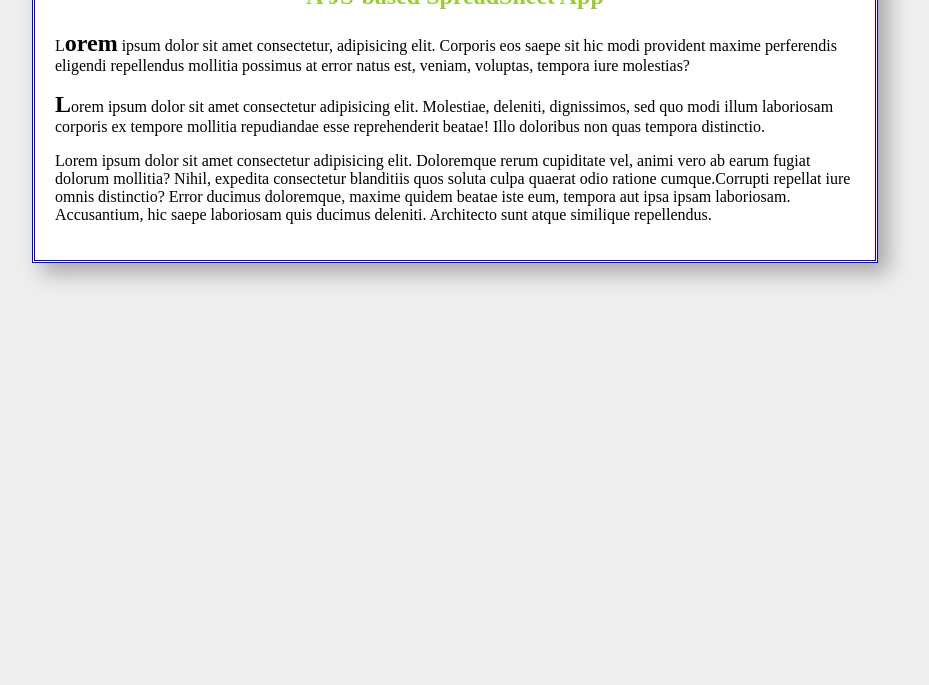
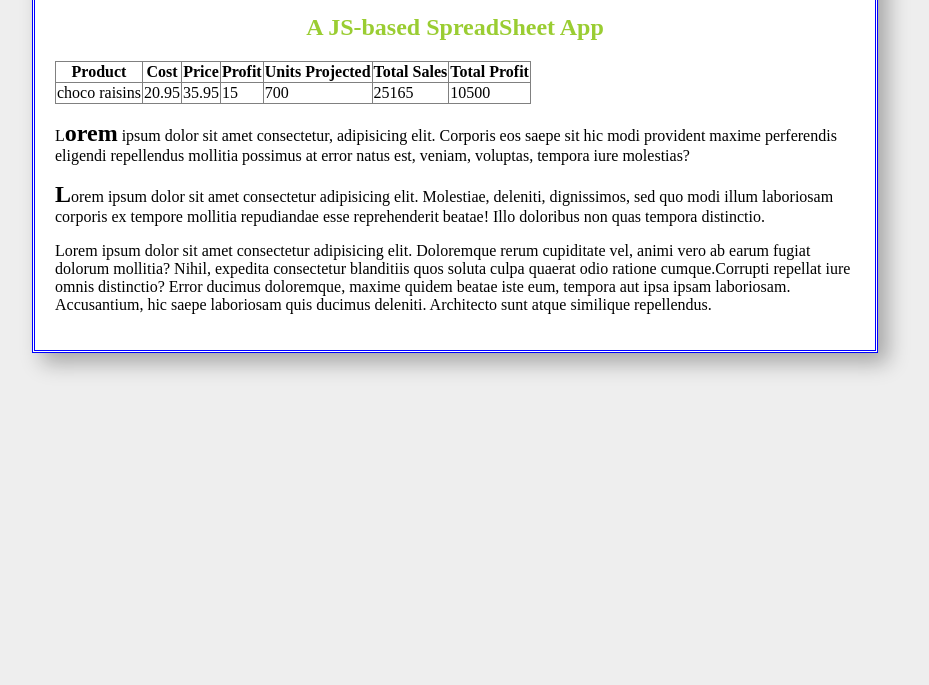
Before and after one commit to evatherm90/JSDAY01, a plain HTML site: page index.html in a window 1280 px wide. Shown: the part 115-800 px from the top of the page, without its empty margins (185-1114 px from the left). Drawn offline with Linux system fonts and the light colour scheme.

Commit message:
Step 07 basic table content and border type

```diff
--- a/index.html
+++ b/index.html
@@ -20,6 +20,10 @@
             color: black;
         }
 
+        h1 {
+            font-size: 35px;
+        }
+
         h1, h2 {
             text-align: center;
         }
@@ -35,6 +39,14 @@
             background-color: #fff;
             box-shadow: 10px 10px 20px rgba(0,0,0,0.3);
         }
+        th, td{
+            border: 1px solid gray;
+        }
+
+        table{
+            border-collapse: collapse;
+        }
+
     </style>
 </head>
 
@@ -43,6 +55,35 @@
     <section class="container">
         <h1>JS<span id="title-part">Excel</span></h1>
         <h2 id="title-part">A JS-based SpreadSheet App</h2>
+
+<!--SPREADSHEET TABLE-->
+        <table>
+            <thead>
+                <tr>
+                    <th>Product</th>
+                    <th>Cost</th>
+                    <th>Price</th>
+                    <th>Profit</th>
+                    <th>Units Projected</th>
+                    <th>Total Sales</th>
+                    <th>Total Profit</th>
+                </tr>
+            </thead>
+            <tbody>
+                <tr>
+                <td>choco raisins</td>
+                <td>20.95</td>
+                <td>35.95</td>
+                <td>15</td>
+                <td>700</td>
+                <td>25165</td>
+                <td>10500</td>
+
+            </tr>
+            </tbody>
+        </table>
+<!--/SPREADSHEET TABLE-->
+
         <p>L<span class="capital">orem</span> ipsum dolor sit amet consectetur, adipisicing elit. Corporis eos saepe sit
             hic modi provident maxime perferendis eligendi repellendus mollitia possimus at error natus est, veniam,
             voluptas, tempora iure molestias?</p>
```
